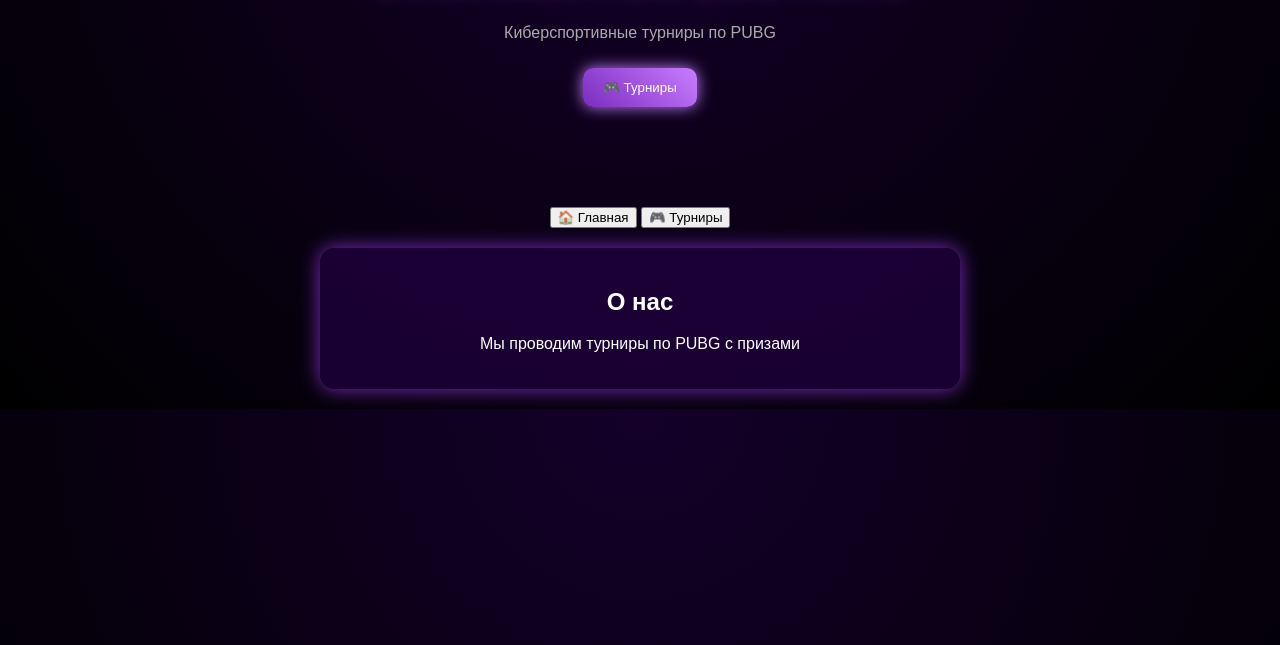
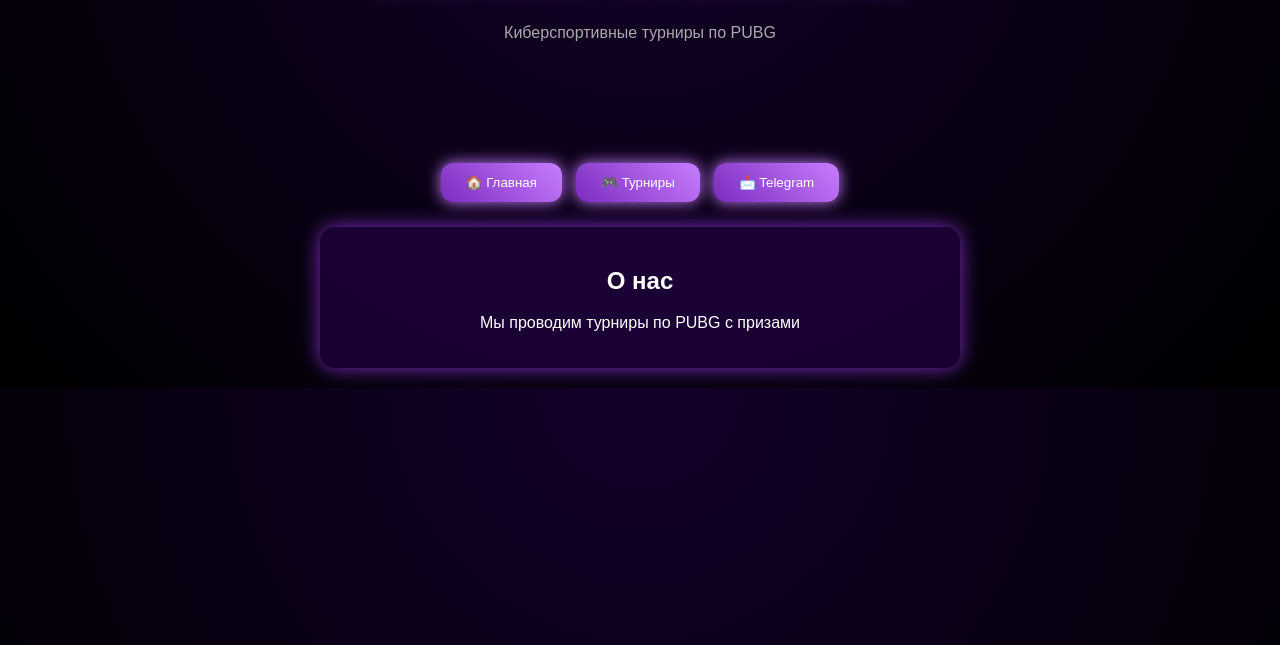
Before and after one commit to Kennykenne/tournament-site, a website: page public/index.html in a window 1280 px wide. Shown: the part 155-800 px from the top of the page. Drawn offline with Linux system fonts and the light colour scheme; no server answers.

```diff
--- a/public/index.html
+++ b/public/index.html
@@ -27,20 +27,22 @@
   color:#aaa;
 }
 
-/* кнопка */
-.btn {
+/* кнопки */
+.mainBtn {
   background:linear-gradient(45deg,#7b2cbf,#c77dff);
   border:none;
-  padding:12px 20px;
+  padding:12px 25px;
   color:white;
-  border-radius:10px;
+  border-radius:12px;
+  margin:5px;
   cursor:pointer;
-  margin-top:10px;
   box-shadow:0 0 15px #c77dff;
+  transition:0.3s;
 }
 
-.btn:hover {
+.mainBtn:hover {
   transform:scale(1.05);
+  box-shadow:0 0 25px #c77dff;
 }
 
 /* вкладки */
@@ -58,13 +60,12 @@
   box-shadow:0 0 20px #7b2cbf;
 }
 
-/* админ кнопки */
+/* админ кнопка */
 .topBtns {
   position:fixed;
   right:20px;
   top:20px;
 }
-
 </style>
 </head>
 
@@ -77,13 +78,23 @@
 <div class="banner">
   <h1>ORGANISATION EMOTIONS</h1>
   <p>Киберспортивные турниры по PUBG</p>
-
-  <button class="btn" onclick="scrollToTournaments()">🎮 Турниры</button>
 </div>
 
+<!-- КНОПКИ -->
 <div class="tabs">
-  <button onclick="showTab('home')">🏠 Главная</button>
-  <button onclick="showTab('tournaments')">🎮 Турниры</button>
+
+  <button class="mainBtn" onclick="showTab('home')">
+    🏠 Главная
+  </button>
+
+  <button class="mainBtn" onclick="showTab('tournaments')">
+    🎮 Турниры
+  </button>
+
+  <button class="mainBtn" onclick="window.open('https://t.me/YOUR_CHANNEL')">
+    📩 Telegram
+  </button>
+
 </div>
 
 <!-- О НАС -->
@@ -110,12 +121,6 @@
   if(tab==="tournaments") tournamentsTab.style.display="block";
 }
 
-/* скролл */
-function scrollToTournaments(){
-  showTab("tournaments");
-  window.scrollTo({top:400,behavior:"smooth"});
-}
-
 /* админка F9 */
 document.addEventListener("keydown", e=>{
   if(e.key==="F9"){
@@ -135,7 +140,7 @@
       <div class="card">
         <img src="${t.image}" style="width:100%; border-radius:10px;">
         <h3>${t.name}</h3>
-        <button class="btn" onclick="location.href='tournament.html?id=${t._id}'">
+        <button class="mainBtn" onclick="location.href='tournament.html?id=${t._id}'">
           Играть
         </button>
       </div>
--- a/server.js
+++ b/server.js
@@ -3,8 +3,8 @@
 const cors = require("cors");
 const mongoose = require("mongoose");
 
-const TOKEN = "ТВОЙ_ТОКЕН";
-const CHAT_ID = "ТВОЙ_CHAT_ID";
+const TOKEN = "8736212653:AAGQVrBHFDKL5FrnlSgq2JCIPo72zGjwgBI";
+const CHAT_ID = "6113649669";
 
 mongoose.connect("mongodb+srv://kenny:123456123@cluster0.pak425i.mongodb.net/tournament")
 .then(()=>console.log("DB OK"));
```
